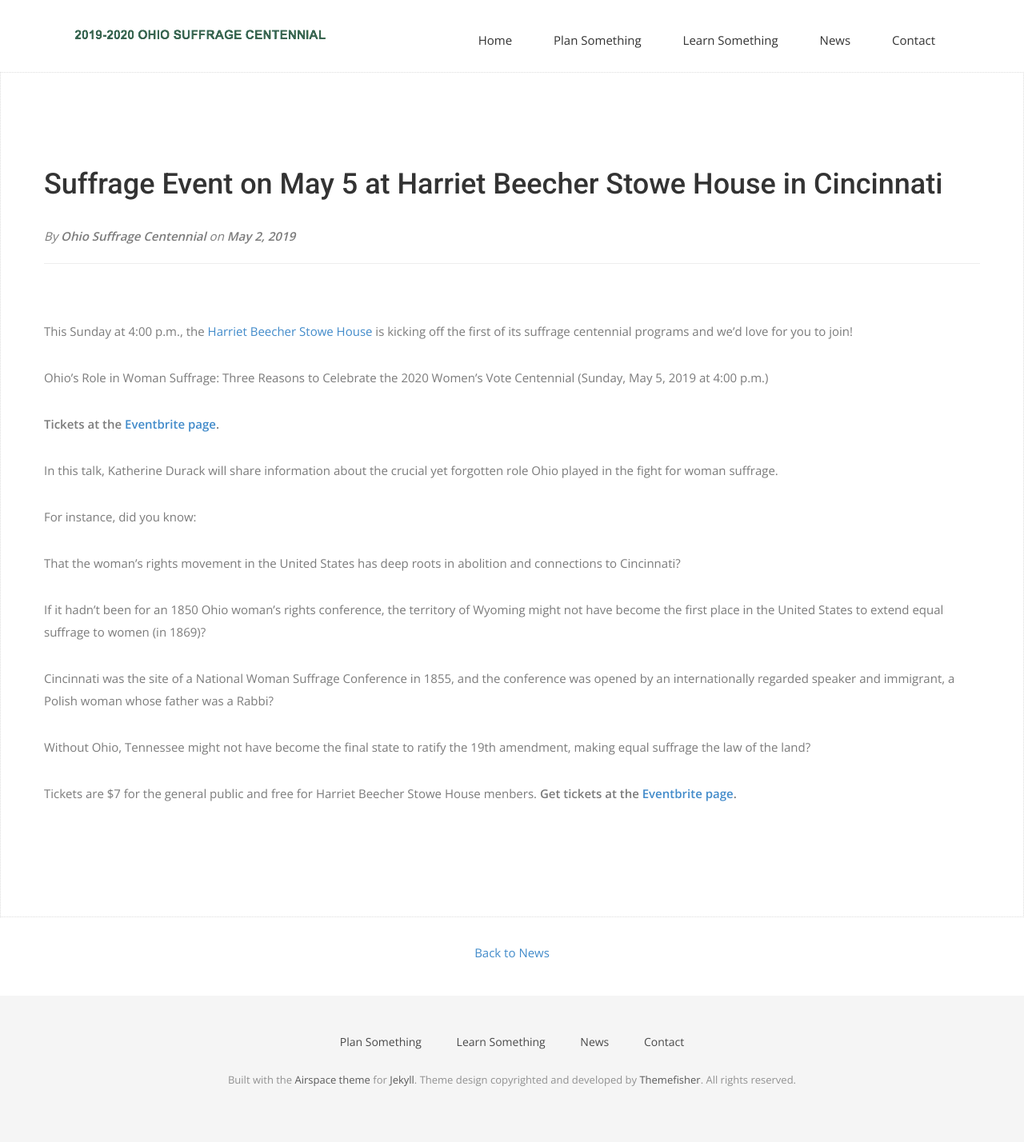
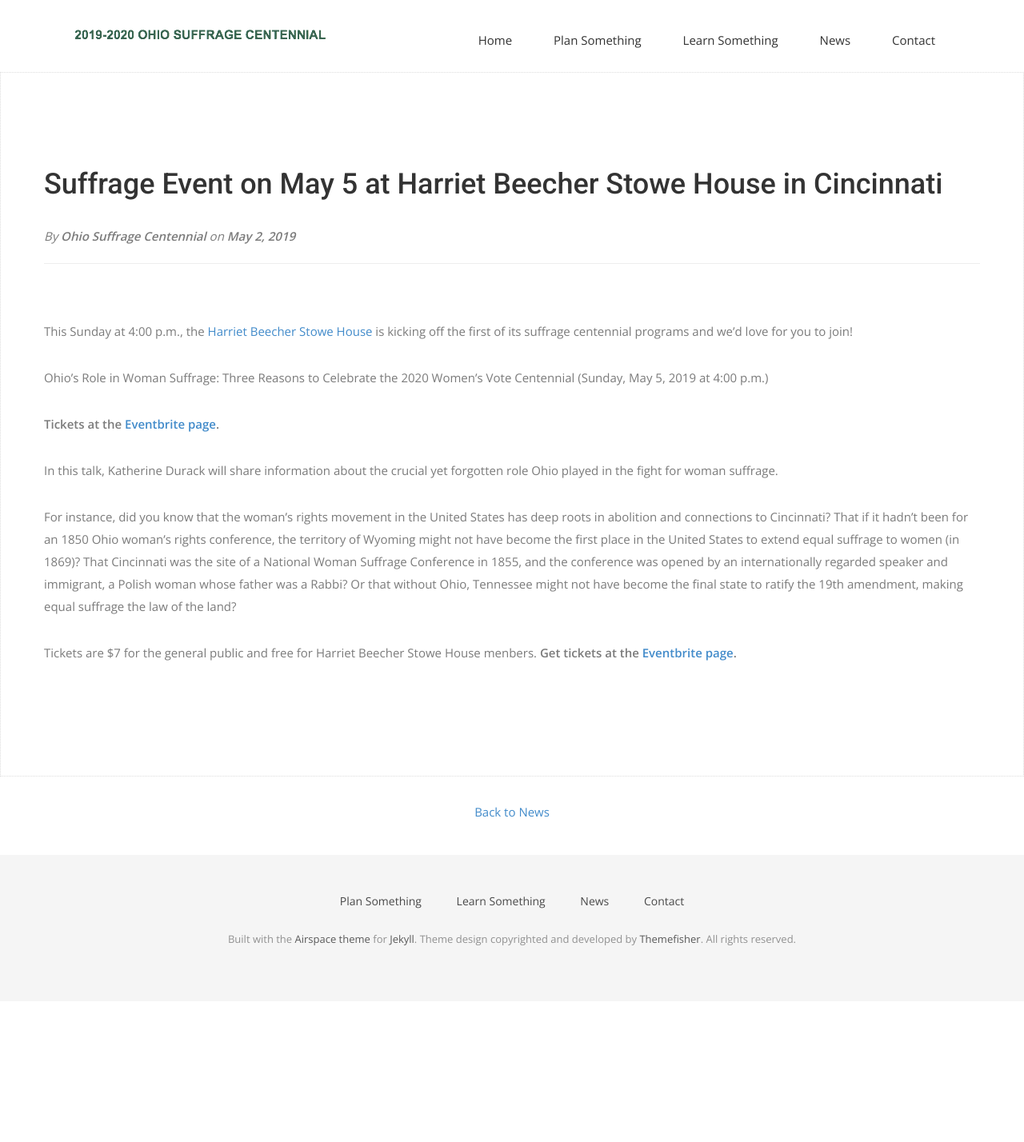
Before and after one commit to OhioSuffrageCentennial/ohiosuffragecentennial, a Jekyll site: the page built from _posts/2019-05-02-suffrage-event-harriet-beecher-stowe-house.md, in a window 1280 px wide. Shown: the whole page at 80% size. Built offline with Jekyll 4.4.1, drawn with Linux system fonts in a browser that asks for light colours; nearby versions of some CDN libraries; some web fonts are replaced; after the commit the page ends 1252 px from its top, so only the background shows below that.

Commit message:
Final revision to second paragraph
remove bullets and spacing

```diff
--- a/_posts/2019-05-02-suffrage-event-harriet-beecher-stowe-house.md
+++ b/_posts/2019-05-02-suffrage-event-harriet-beecher-stowe-house.md
@@ -13,14 +13,6 @@
 
 In this talk, Katherine Durack will share information about the crucial yet forgotten role Ohio played in the fight for woman suffrage.
 
-For instance, did you know:
-
-* That the woman's rights movement in the United States has deep roots in abolition and connections to Cincinnati?
-
-* If it hadn't been for an 1850 Ohio woman's rights conference, the territory of Wyoming might not have become the first place in the United States to extend equal suffrage to women (in 1869)?
-
-* Cincinnati was the site of a National Woman Suffrage Conference in 1855, and the conference was opened by an internationally regarded speaker and immigrant, a Polish woman whose father was a Rabbi?
-
-* Without Ohio, Tennessee might not have become the final state to ratify the 19th amendment, making equal suffrage the law of the land?
+For instance, did you know that the woman's rights movement in the United States has deep roots in abolition and connections to Cincinnati? That if it hadn't been for an 1850 Ohio woman's rights conference, the territory of Wyoming might not have become the first place in the United States to extend equal suffrage to women (in 1869)? That Cincinnati was the site of a National Woman Suffrage Conference in 1855, and the conference was opened by an internationally regarded speaker and immigrant, a Polish woman whose father was a Rabbi? Or that without Ohio, Tennessee might not have become the final state to ratify the 19th amendment, making equal suffrage the law of the land?
 
 Tickets are $7 for the general public and free for Harriet Beecher Stowe House menbers. **Get tickets at the <a href="https://www.eventbrite.com/e/ohios-role-in-woman-suffrage-three-reasons-to-celebrate-the-2020-womens-vote-centennial-tickets-56671134890" target="_blank">Eventbrite page</a>.**
```
